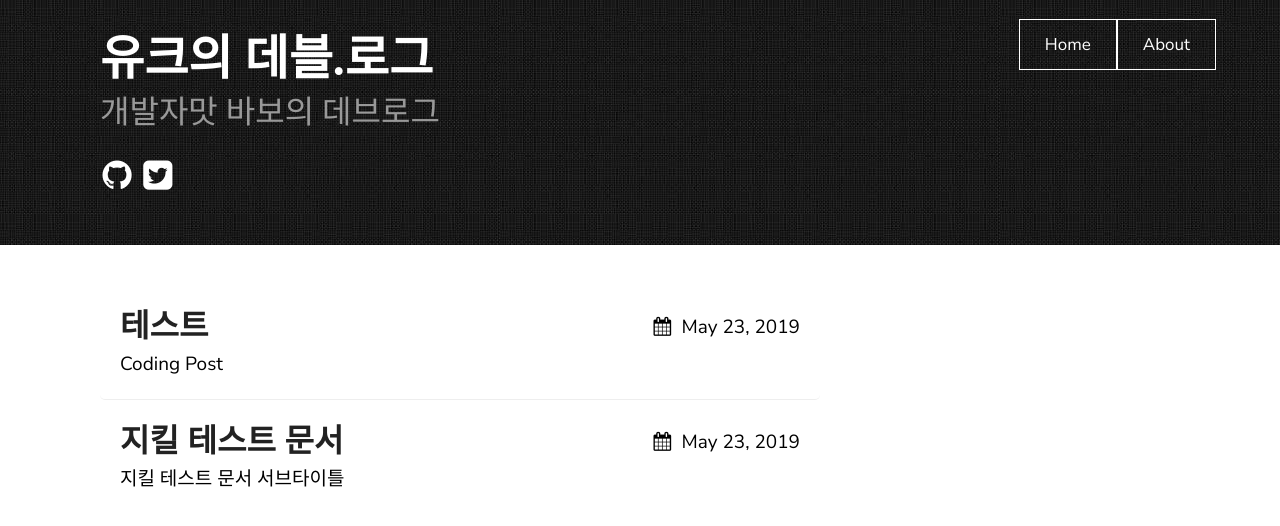
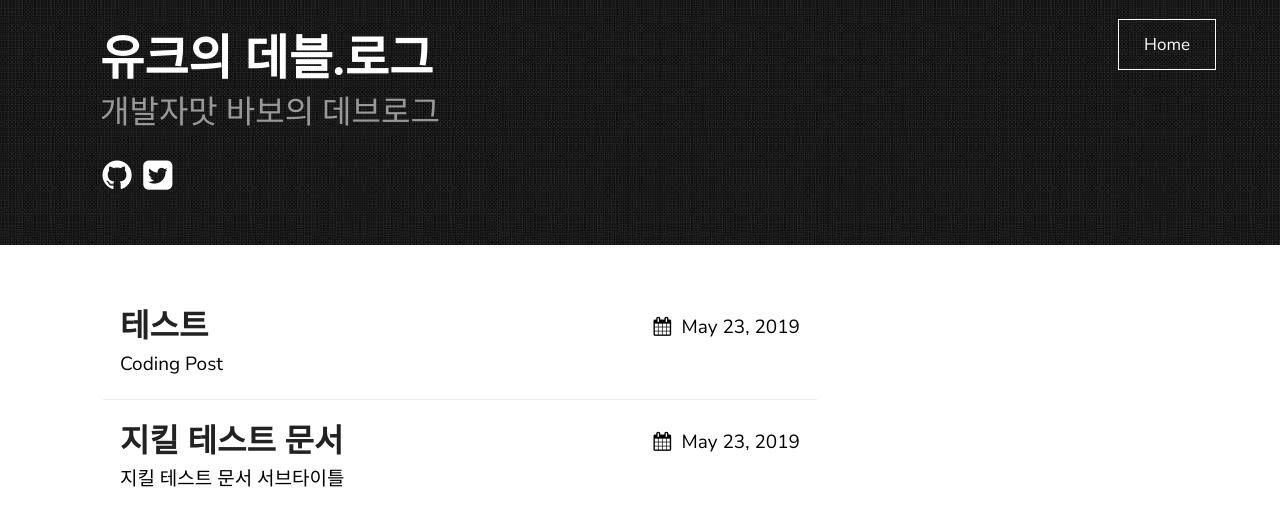
Before and after one commit to DevYourK/devyourk.github.io, a Jekyll site: the page built from index.md, in a window 1280 px wide. Shown: the top 526 px of the page. Built offline with Jekyll 4.4.1, drawn with Linux system fonts in a browser that asks for light colours; some web fonts are replaced.

Commit message:
Update nav.html

```diff
--- a/_includes/nav.html
+++ b/_includes/nav.html
@@ -1,8 +1,7 @@
 {%- if site.texture.showNav -%}
 <div class="navbar">
 	<ul>
-		<a href="#"><li>Home</li></a>
-		<a href="#"><li>About</li></a>
+		<a href="../"><li>Home</li></a>
 	</ul>
 </div>
 {%- endif -%}
```
